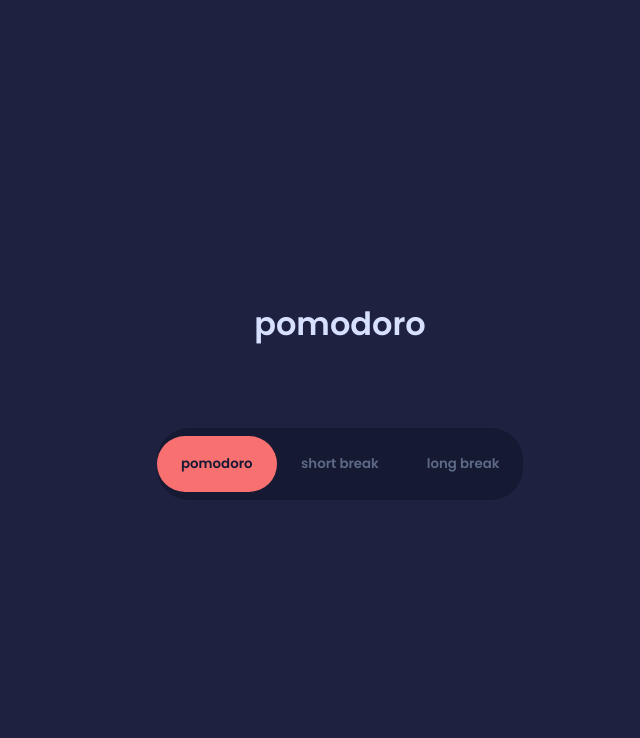
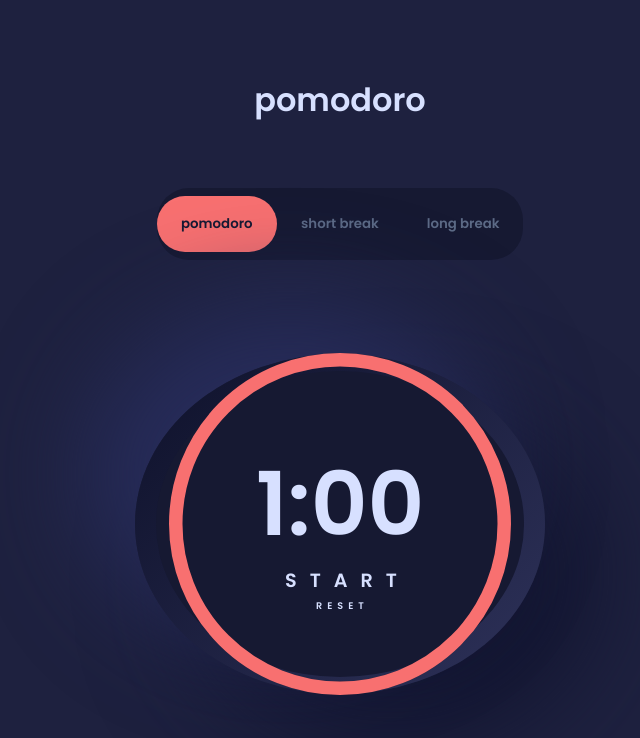
Before and after one commit to raulval/pomodoro-app, a Next.js app: page / in a window 1280 px wide. Shown: the top 738 px of the page, without its empty margins (300-940 px from the left). Built offline with nearby package versions, Linux system fonts and the light colour scheme.

Commit message:
✨ implement timer component in home page

```diff
--- a/app/page.tsx
+++ b/app/page.tsx
@@ -2,6 +2,7 @@
 import { useState } from "react";
 import { ThemeProvider } from "styled-components";
 import Switches from "../components/Switches";
+import Timer from "../components/Timer";
 import { GlobalStyle } from "../styles/global";
 import { Container, Title } from "../styles/home";
 import Theme from "../styles/theme";
@@ -19,6 +20,7 @@ export default function Home() {
         <Container>
           <Title>pomodoro</Title>
           <Switches onClick={(props) => setSelectedSwitch(props)} />
+          <Timer />
         </Container>
       </ThemeProvider>
     </>
--- a/styles/home.ts
+++ b/styles/home.ts
@@ -9,7 +9,7 @@ export const Container = styled.div`
   width: 100vw;
   background-color: ${(props) => props.theme.colors.background};
 
-  gap: 5rem;
+  gap: 4rem;
 `;
 
 export const Title = styled.h1`
```
